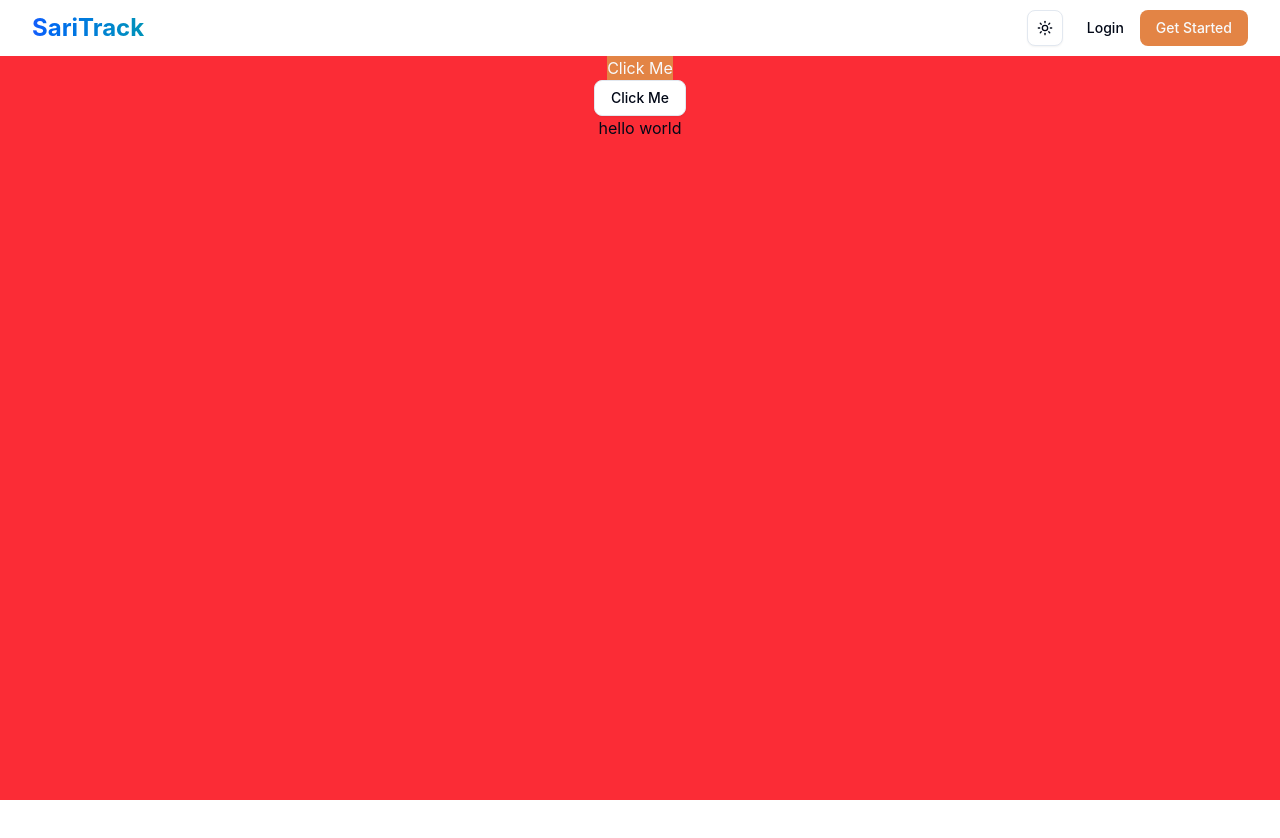
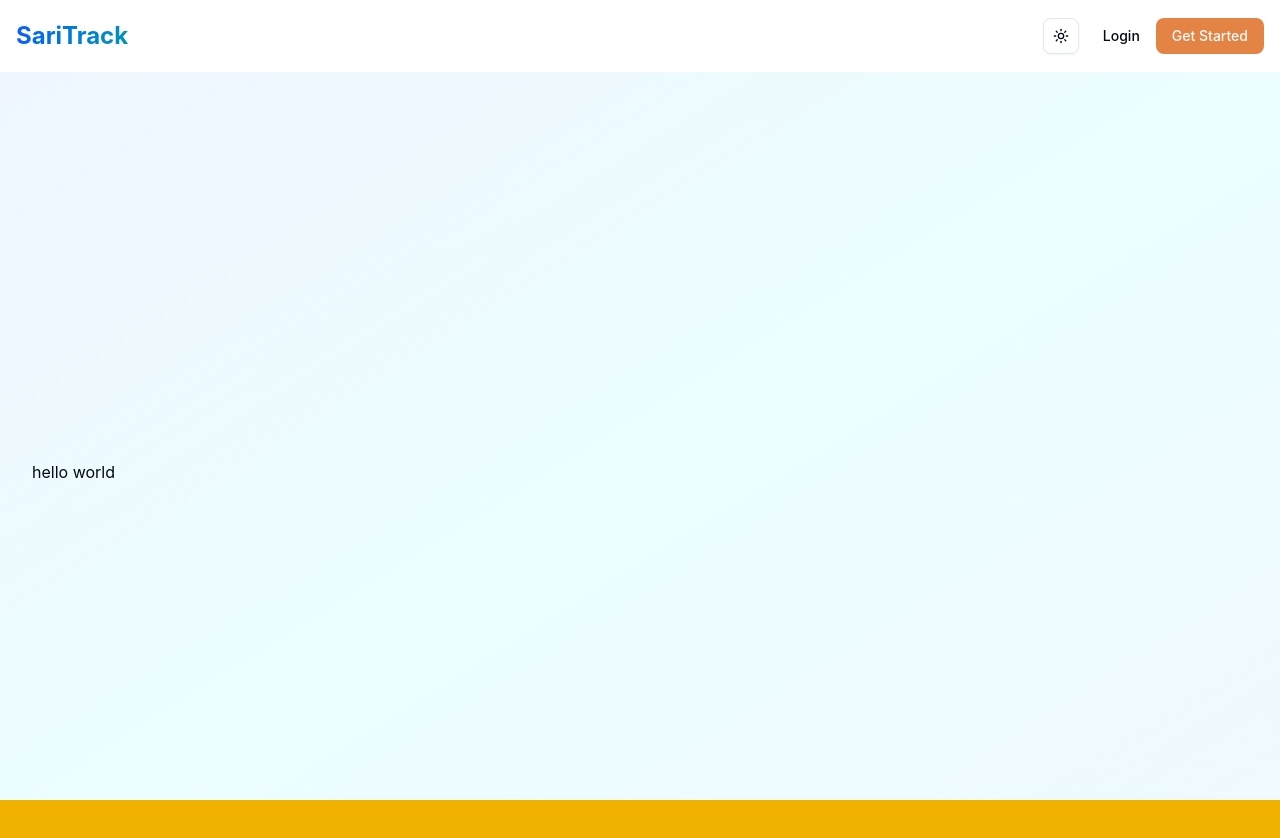
Before and after one commit to neillerin99/sari-track-frontend, a React (Vite) app: page / in a window 1280 px wide. Shown: the top 838 px of the page. Before the commit the page ends 800 px from the top, so only its background shows below. Built offline with nearby package versions, Linux system fonts and the light colour scheme.

Commit message:
feat: landing page top section
-refactored existing layout for header section, so that it takes the full height of the screen on page load
-added the hero section (Hero.tsx) layout

TODO:
-hero section content

```diff
--- a/src/components/home/Header.tsx
+++ b/src/components/home/Header.tsx
@@ -14,7 +14,7 @@ import Wrapper from "../utils/Wrapper";
 export default function Header() {
   const navigate = useNavigate();
   return (
-    <header className="h-14 bg-background flex items-center justify-center p-4 w-full">
+    <header className="h-18 bg-background flex items-center justify-center w-full">
       <Wrapper className="flex items-center">
         <span className="text-2xl font-bold bg-linear-to-r from-blue-600 to-cyan-600 dark:from-blue-400 dark:to-cyan-400 bg-clip-text text-transparent">
           SariTrack
--- /dev/null
+++ b/src/components/home/Hero.tsx
@@ -0,0 +1,11 @@
+import Wrapper from "../utils/Wrapper";
+
+export default function Hero() {
+  return (
+    <div className="p-4 h-full bg-linear-to-br from-(--gradient-from) via-(--gradient-via) to-(--gradient-to) transition-colors duration-300">
+      <Wrapper className="h-full flex items-center justify-start ">
+        hello world
+      </Wrapper>
+    </div>
+  );
+}
--- a/src/components/utils/ThemeToggle.tsx
+++ b/src/components/utils/ThemeToggle.tsx
@@ -13,7 +13,7 @@ export default function ThemeToggle() {
   const { setTheme } = useTheme();
   return (
     <DropdownMenu>
-      <DropdownMenuTrigger asChild>
+      <DropdownMenuTrigger asChild className="relative">
         <Button variant="outline" size="icon" className="cursor-pointer">
           <Sun className="h-[1.2rem] w-[1.2rem] scale-100 rotate-0 transition-all dark:scale-0 dark:-rotate-90" />
           <Moon className="absolute h-[1.2rem] w-[1.2rem] scale-0 rotate-90 transition-all dark:scale-100 dark:rotate-0" />
--- a/src/routes/index.tsx
+++ b/src/routes/index.tsx
@@ -1,5 +1,5 @@
 import Header from "@/components/home/Header";
-import { Button } from "@/components/ui/button";
+import Hero from "@/components/home/Hero";
 import { createFileRoute } from "@tanstack/react-router";
 
 export const Route = createFileRoute("/")({
@@ -8,15 +8,12 @@ export const Route = createFileRoute("/")({
 
 function App() {
   return (
-    <div className="flex flex-col bg-red-500 min-h-full items-center">
-      <Header />
-      <button className="bg-primary text-primary-foreground hover:bg-primary/90">
-        Click Me
-      </button>
-      <Button className="cursor-pointer" variant={"outline"}>
-        Click Me
-      </Button>
-      hello world
+    <div className="bg-background min-h-full items-center overflow-auto">
+      <div className="h-screen bg-background w-full">
+        <Header />
+        <Hero />
+      </div>
+      <div className="h-20 bg-yellow-500"></div>
     </div>
   );
 }
--- a/src/styles.css
+++ b/src/styles.css
@@ -94,6 +94,10 @@ code {
   --sidebar-accent-foreground: hsl(24 74% 58%);
   --sidebar-border: hsl(24 30% 91%);
   --sidebar-ring: hsl(24 74% 58%);
+
+  --gradient-from:  #eff6ff; /* blue-50 */
+  --gradient-via:   #ecfeff; /* cyan-50 */
+  --gradient-to:    #f0f9ff; /* sky-50 */
 }
 
 .dark {
@@ -133,6 +137,10 @@ code {
   --sidebar-accent-foreground: hsl(240 4.8% 95.9%);
   --sidebar-border: hsl(240 3.7% 15.9%);
   --sidebar-ring: hsl(24 74% 58%);
+
+  --gradient-from: #111827; /* gray-900 */
+  --gradient-via:  #1e3a8a; /* blue-950 */
+  --gradient-to:   #0f172a; /* slate-900 */
 }
 
 @layer base {
```
Also changed, not shown: 1 other file (tests, documents, lock files or other folders).
